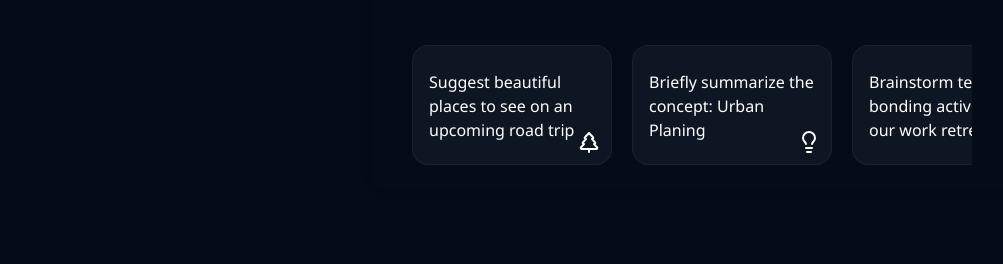
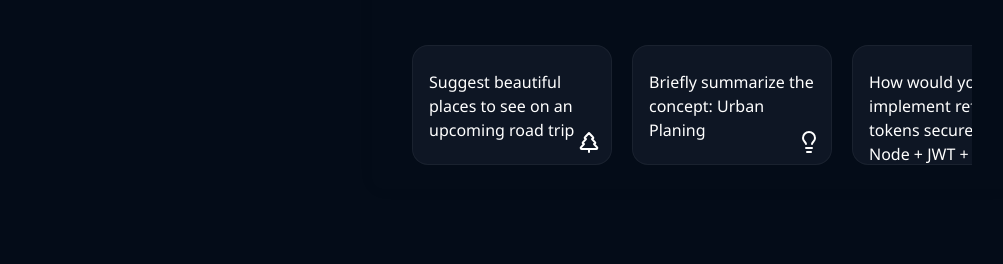
Before and after one commit to Tapaskundu123/GPT-3GROK, a React (Vite) app in the folder frontendGPT3/: page / in a window 1280 px wide. Shown: the part 411-675 px from the top of the page, without its empty margins (2-1005 px from the left). Built offline with nearby package versions, Linux system fonts and the light colour scheme.

Commit message:
added new suggestion

```diff
--- a/frontendGPT3/src/components/GPT3/GPT3.jsx
+++ b/frontendGPT3/src/components/GPT3/GPT3.jsx
@@ -109,8 +109,8 @@ const GPT3 = () => {
                   <Lightbulb className="icon" />
                 </div>
 
-                <div onClick={() => handleSuggestion('Brainstorm team bonding activities for our work retreat')} className="box">
-                  <p>Brainstorm team bonding activities for our work retreat</p>
+                <div onClick={() => handleSuggestion('How would you implement refresh tokens securely in a Node + JWT + MongoDB application')} className="box">
+                  <p>How would you implement refresh tokens securely in a Node + JWT + MongoDB application?</p>
                   <MessageSquare className="icon" />
                 </div>
 
```
